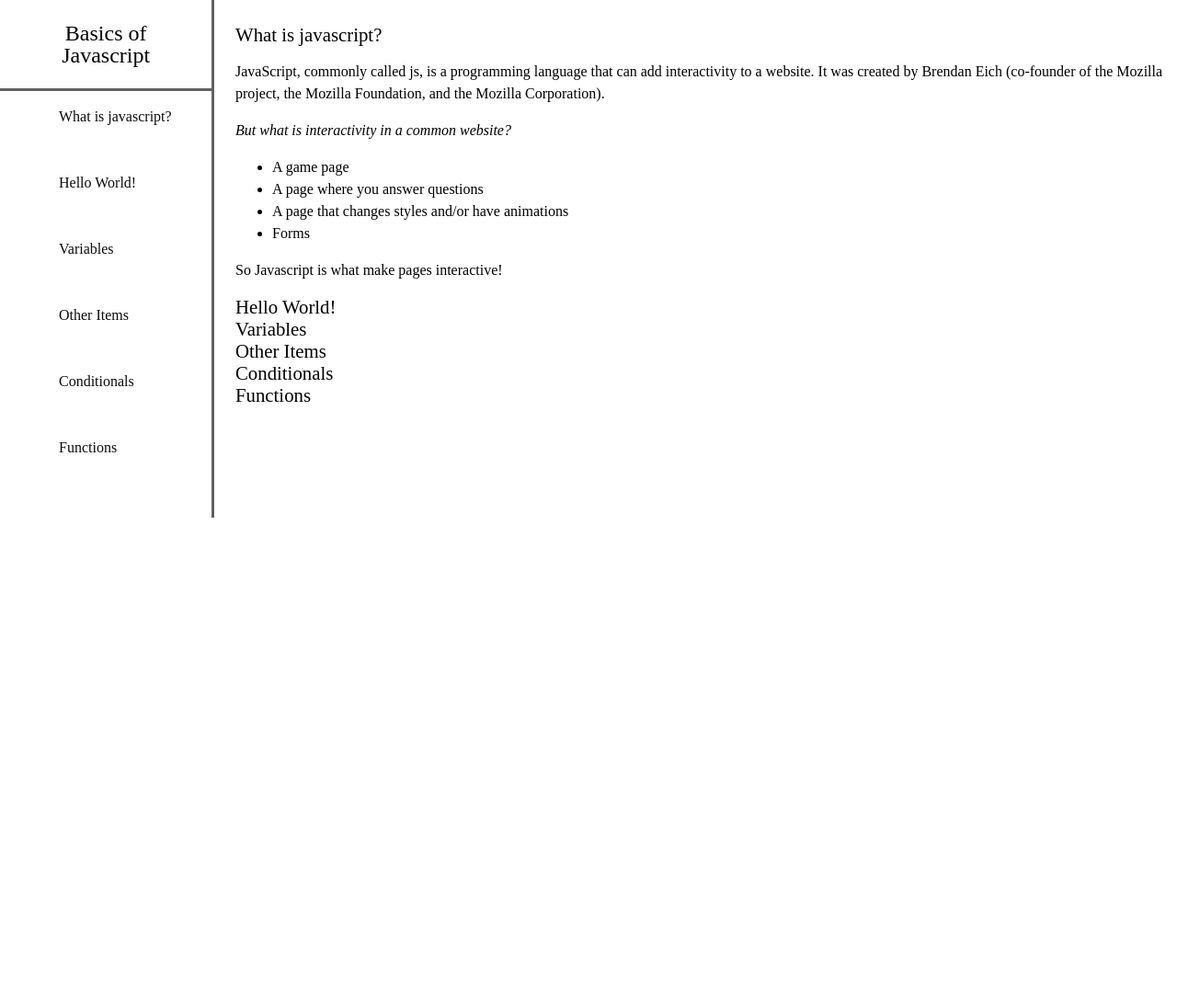
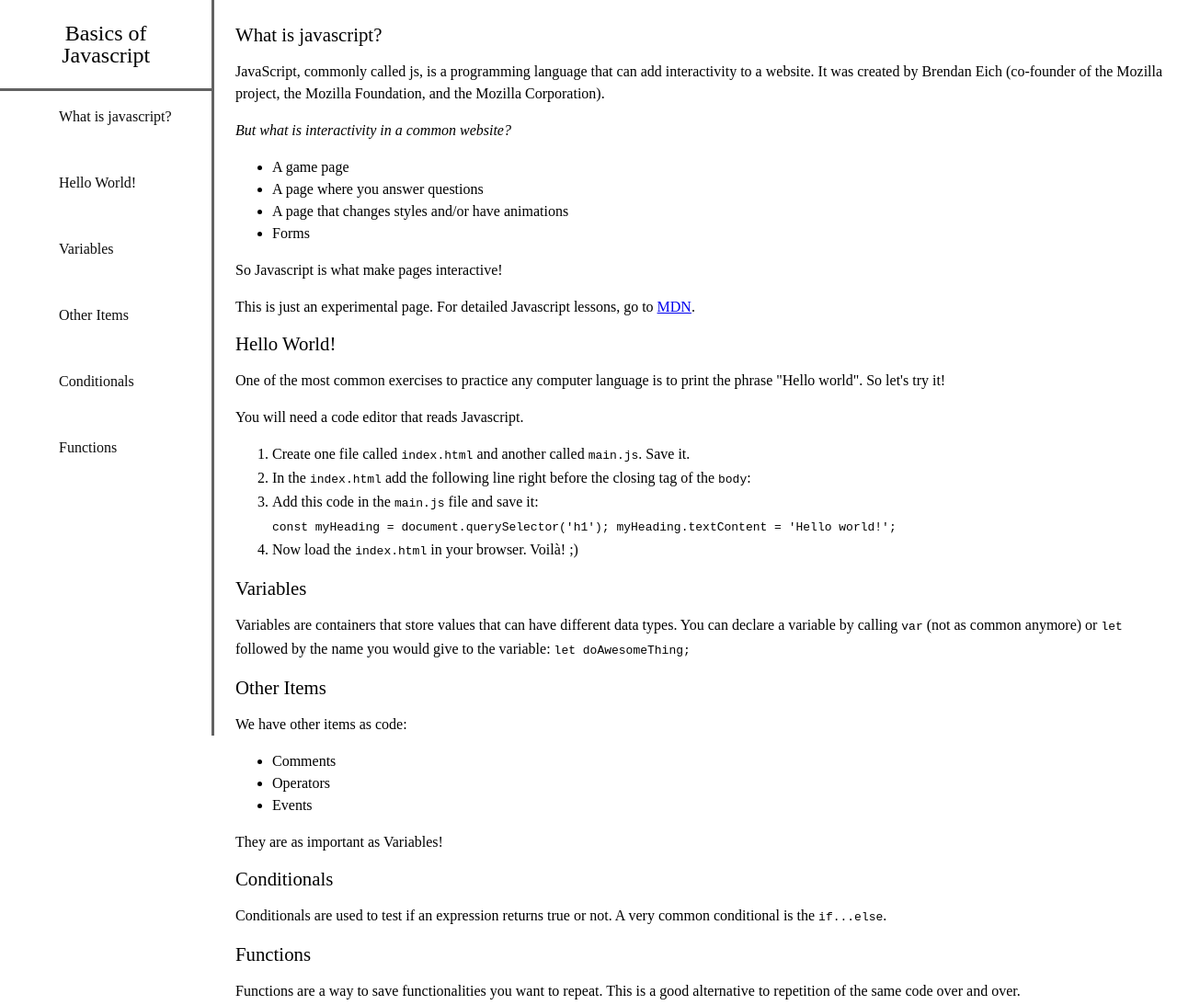
Before and after one commit to natalledm/100-days-of-code, a plain HTML site: page simple-projects/basics-javascript.html in a window 1280 px wide. Shown: the whole page at 92% size. Before the commit the page ends 800 px from the top, so only its background shows below. Drawn offline with Linux system fonts and the light colour scheme.

Commit message:
Finished the ugly but responsive technical page!

```diff
--- a/simple-projects/basics-javascript.css
+++ b/simple-projects/basics-javascript.css
@@ -16,6 +16,7 @@ body {
   left: 0;
   top: 0;
   width: 18%;
+  height: 100%;
   border-right: solid rgba(12, 12, 12, 0.644);
 }
 
--- a/simple-projects/basics-javascript.html
+++ b/simple-projects/basics-javascript.html
@@ -11,16 +11,16 @@
     <nav id="navbar">
       <header class="title">Basics of Javascript</header>
       <ul>
-        <li><a href="#What_is_javascript">What is javascript?</a></li>
-        <li><a href="#Hello_World">Hello World!</a></li>
-        <li><a href="#Variables">Variables</a></li>
-        <li><a href="#Other_Items">Other Items</a></li>
-        <li><a href="#Conditionals">Conditionals</a></li>
-        <li><a href="#Functions">Functions</a></li>
+        <li><a class="nav-link" href="#What_is_javascript?">What is javascript?</a></li>
+        <li><a class="nav-link" href="#Hello_World!">Hello World!</a></li>
+        <li><a class="nav-link" href="#Variables">Variables</a></li>
+        <li><a class="nav-link" href="#Other_Items">Other Items</a></li>
+        <li><a class="nav-link" href="#Conditionals">Conditionals</a></li>
+        <li><a class="nav-link" href="#Functions">Functions</a></li>
       </ul>
     </nav>
     <main id="main-doc">
-      <section class="main-section" id="What_is_javascript">
+      <section class="main-section" id="What_is_javascript?">
         <header>What is javascript?</header>
         <article>
           <p>JavaScript, commonly called js, is a programming language that can add interactivity to a website.
@@ -34,22 +34,53 @@
             <li>Forms</li>
           </ul>
           <p>So Javascript is what make pages interactive!</p>
+          <p>This is just an experimental page. For detailed Javascript lessons, go to
+            <a href="https://developer.mozilla.org/en-US/docs/Learn/Getting_started_with_the_web/JavaScript_basics">MDN</a>.</p>
         </article>
       </section>
-      <section class="main-section" id="Hello_World">
+      <section class="main-section" id="Hello_World!">
         <header>Hello World!</header>
+        <p>One  of the most common exercises to practice any computer language is to print the phrase "Hello world". So let's try it!</p>
+        <p>You will need a code editor that reads Javascript.</p>
+        <ol>
+          <li>Create one file called <code>index.html</code> and another called <code>main.js</code>. Save it.</li>
+          <li>In the <code>index.html</code> add the following line right before the closing tag of the <code>body</code>: </li>
+            <code>
+              <script src="scripts/main.js"></script>
+            </code>
+          <li>Add this code in the <code>main.js</code> file and save it:</li>
+            <code>
+              const myHeading = document.querySelector('h1');
+              myHeading.textContent = 'Hello world!';
+            </code>
+          <li>Now load the <code>index.html</code> in your browser. Voilà! ;) </li>
+        </ol>
       </section>
       <section class="main-section" id="Variables">
         <header>Variables</header>
+        <p>Variables are containers that store values that can have different data types.
+          You can declare a variable by calling <code>var</code> (not as common anymore) or <code>let</code>
+          followed by the name you would give to the variable:
+          <code>let doAwesomeThing;</code>
+        </p>
       </section>
       <section class="main-section" id="Other_Items">
         <header>Other Items</header>
+        <p>We have other items as code:</p>
+        <ul>
+          <li>Comments</li>
+          <li>Operators</li>
+          <li>Events</li>
+        </ul>
+        <p>They are as important as Variables!</p>
       </section>
       <section class="main-section" id="Conditionals">
         <header>Conditionals</header>
+        <p>Conditionals are used to test if an expression returns true or not. A very common conditional is the <code>if...else</code>.</p>
       </section>
       <section class="main-section" id="Functions">
         <header>Functions</header>
+        <p>Functions are a way to save functionalities you want to repeat. This is a good alternative to repetition of the same code over and over.</p>
       </section>
     </main>
   </div>
```
Also changed, not shown: journal.md (+10 -1 lines).
